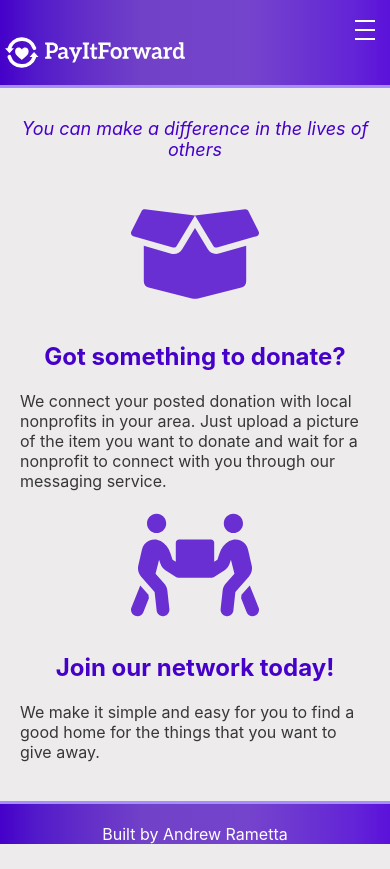
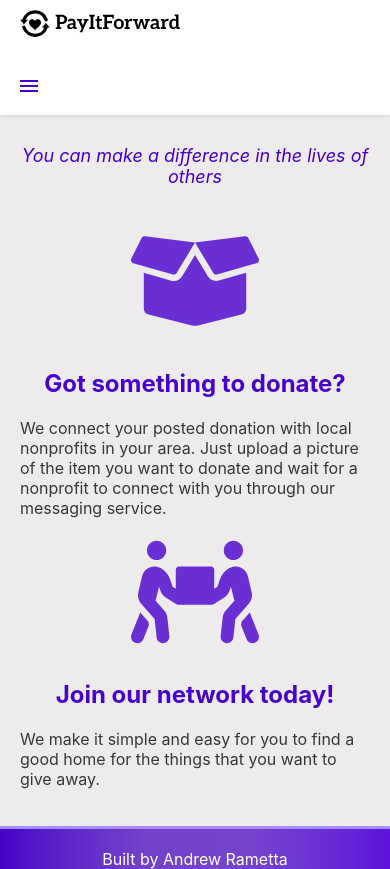
Before and after one commit to andrewrametta/pay-it-forward, a React (Create React App) app: page / in a window 390 px wide. Before the commit the page ends 844 px from the top, so only its background shows below. Built offline with nearby package versions, Linux system fonts and the light colour scheme; a web font is replaced by a local one.

Commit message:
added mobile menu nav

```diff
--- a/src/App.css
+++ b/src/App.css
@@ -41,34 +41,25 @@ input {
   margin: 10px 0px;
   padding: 5px;
   font-size: 20px;
+  border: none;
 }
 
-img {
-  height: 200px;
-  width: 100%;
-  margin-top: 10px;
+header {
+  background-color: white;
 }
 
-.app-header {
-  background-image: linear-gradient(
-    to right,
-    #4500c9,
-    #5219c9,
-    #5e28c9,
-    #6835c8,
-    #7141c8,
-    #7242c9,
-    #7443cb,
-    #7544cc,
-    #6f3ad0,
-    #692fd3,
-    #6323d7,
-    #5b11da
-  );
+header {
+  /* background-color: white;
   position: sticky;
   top: 0;
   border-bottom: 3px solid rgb(166, 141, 255);
-  padding: 10px 0px;
+  padding: 10px 0px; */
+  background-color: #fff;
+  box-shadow: 1px 1px 4px 0 rgba(0, 0, 0, 0.1);
+  position: sticky;
+  width: 100%;
+  top: 0;
+  display: flex;
 }
 
 footer {
@@ -106,6 +97,7 @@ button {
   color: rgb(55, 55, 55);
   margin: 20px 0px;
   width: 100%;
+  cursor: pointer;
 }
 
 .footer-text {
--- a/src/App.js
+++ b/src/App.js
@@ -5,7 +5,6 @@ import Landing from "./components/Landing/Landing";
 import Login from "./components/Login/Login";
 import NewDonation from "./components/NewDonation/NewDonation";
 import Messages from "./components/Messages/Messages";
-import About from "./components/About/About";
 import "./App.css";
 import Dashboard from "./components/Dashboard/Dashboard";
 import AppContext from "./AppContext";
@@ -48,7 +47,7 @@ function App() {
   return (
     <AppContext.Provider value={contextValue}>
       <div className="app-container">
-        <header className="app-header">
+        <header className="header">
           <Route path="/" component={Navbar} />
         </header>
         <main>
@@ -63,7 +62,6 @@ function App() {
           <Route path="/yourdonations" component={YourDonations} />
           <Route path="/messages" component={Messages} />
           <Route path="/dashboard" component={Dashboard} />
-          <Route path="/about" component={About} />
         </main>
         <footer>
           <p className="footer-text">Built by Andrew Rametta</p>
--- a/src/components/Dashboard/Dashboard.css
+++ b/src/components/Dashboard/Dashboard.css
@@ -0,0 +1,12 @@
+.ul-items {
+  margin: 10px;
+}
+
+p .p-citystate {
+  color: lightgrey;
+  font-size: 12px;
+}
+
+img.img-donation {
+  width: 100%;
+}
--- a/src/components/Dashboard/Dashboard.js
+++ b/src/components/Dashboard/Dashboard.js
@@ -3,6 +3,7 @@ import { Image } from "cloudinary-react";
 import AppContext from "../../AppContext";
 import { Link } from "react-router-dom";
 import AuthAPIService from "../../services/auth-api-service";
+import "./Dashboard.css";
 
 export default function Dashboard(props) {
   const [error, setError] = useState("");
@@ -32,15 +33,16 @@ export default function Dashboard(props) {
               <li key={indx} className="items-div-container">
                 <Link to={`donation/${item.id}`}>
                   <Image
+                    className="img-donation"
                     cloudName="hq1rpt94r"
                     publicId={`${item.item_url}`}
-                    width="250"
-                    height="250"
+                    // width="250"
+                    // height="250"
                     crop="fill"
                   />
                   <h3>{item.title}</h3>
                   <p>{item.status}</p>
-                  <p className="p citystate">
+                  <p className="p-citystate">
                     {item.city}, {item.state}
                   </p>
                 </Link>
--- a/src/components/Login/Login.css
+++ b/src/components/Login/Login.css
@@ -8,5 +8,9 @@
 
 .demo-credentials {
   color: #5219c9;
-  margin: 5px 0px;
+  margin: 2.5px 0px;
 }
+
+form.login-form > div {
+  margin-top: 10px;
+}
--- a/src/components/Login/Login.js
+++ b/src/components/Login/Login.js
@@ -40,9 +40,8 @@ function Login(props) {
   return (
     <div className="login-wrapper">
       <section className="login-section">
-        <header className="login-header">
-          <h1>Login</h1>
-        </header>
+        <h1>Login</h1>
+
         <p>Use the user or organization demo login to test out our app.</p>
         <p className="demo-credentials">Demo username: Demo</p>
         <p className="demo-credentials">Demo password: Password123$</p>
@@ -52,7 +51,7 @@ function Login(props) {
           {error !== null && <h3>error</h3>}
           <div>
             <form
-              className="login form"
+              className="login-form"
               aria-label="login-form"
               onSubmit={handleLogin}
             >
--- a/src/components/Navbar/Navbar.css
+++ b/src/components/Navbar/Navbar.css
@@ -1,80 +1,131 @@
-a {
-  text-decoration: none;
-  color: white;
+.navbar-wrapper ul {
+  margin: 0;
+  padding: 0;
+  list-style: none;
+  overflow: hidden;
+  background-color: #fff;
 }
 
-a:hover {
-  color: rgb(#9b08e4);
+.navbar-wrapper li {
+  text-align: right;
 }
 
-.logo-image {
-  max-width: 200px;
-  height: 100%;
+.navbar-wrapper li a {
+  display: flex;
+  padding: 20px 20px;
+  border-right: 1px solid #f4f4f4;
+  text-decoration: none;
 }
 
-.hamburger {
-  list-style: none;
-  padding: 0;
-  flex-direction: column;
-  justify-content: space-between;
+.navbar-wrapper li a:hover,
+.navbar-wrapper .menu-btn:hover {
+  background-color: #f4f4f4;
+}
+
+.navbar-wrapper .logo {
+  display: flex;
+  padding: 10px 20px;
+  text-decoration: none;
+}
+
+.logo {
+  width: 200px;
+  color: purple;
+}
+
+/* menu */
+
+.navbar-wrapper .menu {
+  clear: both;
+  max-height: 0;
+  transition: max-height 0.2s ease-out;
+}
+
+/* menu icon */
+
+.navbar-wrapper .menu-icon .menu-label-content {
   display: none;
 }
-.line {
-  width: 20px;
-  height: 2px;
-  background-color: white;
+
+.navbar-wrapper .menu-icon {
+  cursor: pointer;
+  display: flex;
+  padding: 28px 20px;
+  position: relative;
+  user-select: none;
 }
 
-.navbar-wrapper {
-  display: flex;
+.navbar-wrapper .menu-icon .navicon {
+  background: #4500c9;
+  height: 2px;
   position: relative;
-  padding: 10px 5px;
-}
-.logo {
-  flex: 1;
-  margin: 0;
-}
-.link-wrapper {
-  display: flex;
-  list-style: none;
-  padding: 0;
-  align-items: center;
+  transition: background 0.2s ease-out;
+  width: 18px;
 }
 
-.nav-item {
-  margin: 0 10px;
+.navbar-wrapper .menu-icon .navicon:before,
+.navbar-wrapper .menu-icon .navicon:after {
+  background: #4500c9;
+  content: "";
+  display: flex;
+  height: 100%;
+  position: absolute;
+  transition: all 0.2s ease-out;
+  width: 100%;
 }
 
-@media screen and (max-width: 900px) {
-  .logo-image {
-    max-width: 180px;
+.navbar-wrapper .menu-icon .navicon:before {
+  top: -5px;
+}
+
+.navbar-wrapper .menu-icon .navicon:after {
+  top: 5px;
+}
+
+/* menu btn */
+
+.navbar-wrapper .menu-btn {
+  display: none;
+}
+
+.navbar-wrapper .menu-btn:checked ~ .menu {
+  max-height: 240px;
+}
+
+.navbar-wrapper .menu-btn:checked ~ .menu-icon .navicon {
+  background: transparent;
+}
+
+.navbar-wrapper .menu-btn:checked ~ .menu-icon .navicon:before {
+  transform: rotate(-45deg);
+}
+
+.navbar-wrapper .menu-btn:checked ~ .menu-icon .navicon:after {
+  transform: rotate(45deg);
+}
+
+.navbar-wrapper .menu-btn:checked ~ .menu-icon:not(.steps) .navicon:before,
+.navbar-wrapper .menu-btn:checked ~ .menu-icon:not(.steps) .navicon:after {
+  top: 0;
+}
+
+@media all and (min-width: 600px) {
+  .navbar-wrapper ul {
+    display: flex;
   }
 
-  .link-wrapper {
-    background-color: #4500c9;
-    position: absolute;
-    flex-direction: column;
-    left: 0;
-    right: 0;
-    top: 60px;
+  .navbar-wrapper li {
+    flex: 1; /* maintain ltr order */
+  }
+  .navbar-wrapper li a {
+    padding: 20px 30px;
+  }
+  .navbar-wrapper .menu {
+    clear: none;
+    display: flex;
+    max-height: none;
+  }
+  .navbar-wrapper .menu-icon {
     display: none;
-    padding: 20px;
-  }
-  .hamburger {
-    display: flex;
-    height: 20px;
-    padding-right: 10px;
-  }
-  .hamburger:hover + .link-wrapper,
-  .link-wrapper:hover {
-    display: block;
-  }
-  .nav-item {
-    width: 100%;
-    text-align: center;
-    padding: 20px 0;
-  }
-  .nav-item:hover {
-    background-color: rgb(#9b08e4);
   }
 }
--- a/src/components/Navbar/Navbar.js
+++ b/src/components/Navbar/Navbar.js
@@ -24,12 +24,12 @@ function Navbar(props) {
       <Link className="logo" to="/">
         <img className="logo-image" src="/logo.svg" alt="Pay it Forward" />
       </Link>
-      <ul className="hamburger">
-        <li className="line"></li>
-        <li className="line"></li>
-        <li className="line"></li>
-      </ul>
-      <ul className="link-wrapper">
+      <input class="menu-btn" type="checkbox" id="menu-btn" />
+      <label class="menu-icon" for="menu-btn">
+        <span class="menu-label-content">Menu</span>
+        <span class="navicon"></span>
+      </label>
+      <ul className="menu">
         {TokenService.hasAuthToken() ? (
           <>
             <li className="nav-item">
@@ -72,9 +72,6 @@ function Navbar(props) {
             </li>
           </>
         )}
-        <li className="nav-item">
-          <Link to="/about">About</Link>
-        </li>
       </ul>
     </nav>
   );
--- a/src/components/Register/Register.css
+++ b/src/components/Register/Register.css
@@ -9,3 +9,17 @@
 .register-item {
   width: 100%;
 }
+
+@media all and (min-width: 600px) {
+  .register-container {
+    display: flex;
+    flex-direction: column;
+    justify-content: center;
+    align-items: center;
+    margin: 0px 10px;
+  }
+
+  .register-item {
+    width: 40%;
+  }
+}
--- a/src/components/RegisterUserForm/RegisterUserForm.css
+++ b/src/components/RegisterUserForm/RegisterUserForm.css
@@ -4,3 +4,7 @@
   padding: 20px;
   background: #edebeb;
 }
+
+form.register-form > div {
+  margin-top: 10px;
+}
--- a/src/components/RegisterUserForm/RegisterUserForm.js
+++ b/src/components/RegisterUserForm/RegisterUserForm.js
@@ -57,7 +57,7 @@ function RegisterUserForm(props) {
           />
           <div>
             {showForm ? (
-              <form className="register form" onSubmit={handleSubmit}>
+              <form className="register-form" onSubmit={handleSubmit}>
                 <div>
                   <label className="label" htmlFor="username">
                     Username or Organization Name
--- a/src/components/Upload/Upload.js
+++ b/src/components/Upload/Upload.js
@@ -1,6 +1,7 @@
 import React, { useState } from "react";
 import AuthAPIService from "../../services/auth-api-service";
 import config from "../../config";
+import "./Upload.css";
 
 function Upload(props) {
   const [uploadError, setUploadError] = useState("");
@@ -128,7 +129,12 @@ function Upload(props) {
 
         <div>
           {resizeUrl && (
-            <img src={resizeUrl} alt="chosen-img" style={{ height: "200px" }} />
+            <img
+              className="upload-image"
+              src={resizeUrl}
+              alt="chosen-img"
+              style={{ height: "200px" }}
+            />
           )}
         </div>
         {uploadError ? (
```
Also changed, not shown: public/logo.svg.
